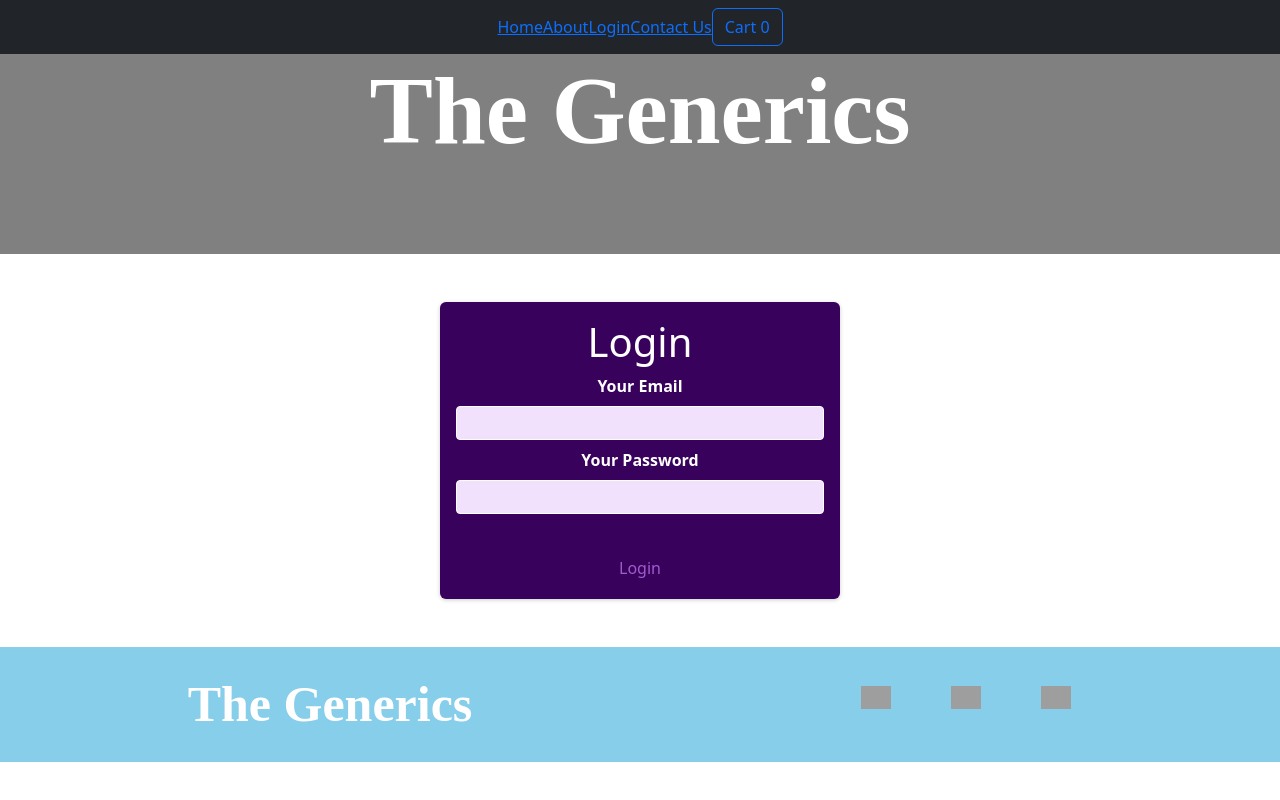
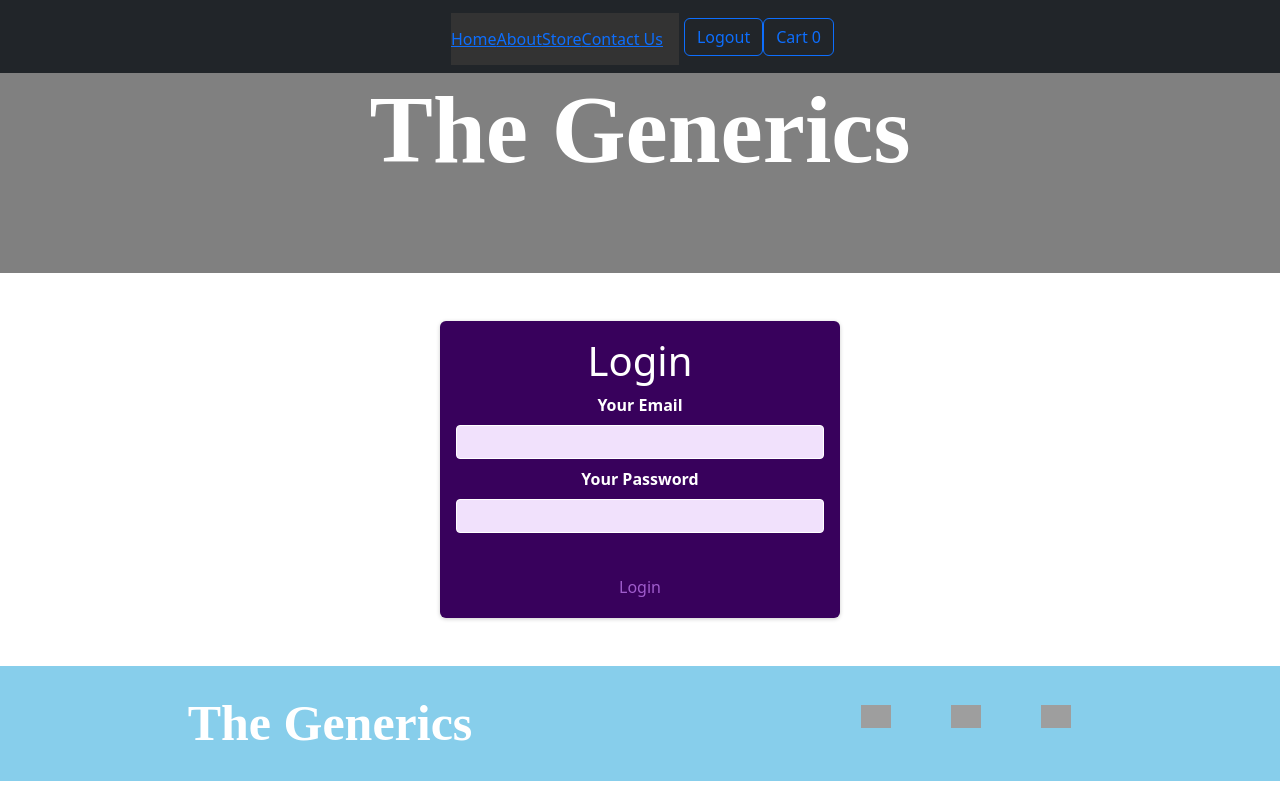
Before and after one commit to NehaParakh1/E-commerce-Project, a React (Create React App) app: page /login in a window 1280 px wide. Built offline with nearby package versions, Linux system fonts and the light colour scheme; sample sign-in values are in the browser's storage; grey boxes are pictures that could not be loaded.

Commit message:
23_protecting product page

```diff
--- a/src/App.js
+++ b/src/App.js
@@ -11,7 +11,7 @@ import ContactUs from './Component/Pages/ContactUs';
 import ProductDetails from "./Component/Pages/ProductDetails";
 import { ProductContextProvider } from "./Component/Store/ProductContext";
 import Login from './Component/Pages/Login'
-import AuthContext from './Component/Store/AuthContext'
+import AuthContext, { AuthContextProvider } from './Component/Store/AuthContext'
 
 function App(props) {
   const loginCtx=useContext(AuthContext)
@@ -40,6 +40,7 @@ function App(props) {
 }
 
   return(
+    <AuthContextProvider>
     <CartProvider>
     <Header onClick={cartOpenHandler}/>
     <main>
@@ -71,6 +72,7 @@ function App(props) {
     {showCart && <Cart onClose={closeHandler}/>}
 
    </CartProvider>
+   </AuthContextProvider>
   );
 }
 
--- a/src/Component/Cart/Cart.js
+++ b/src/Component/Cart/Cart.js
@@ -45,8 +45,7 @@ import CartContext from '../Store/CartContext';
         </Row>
         <Row>
           <Col className="text-center">
-            {/* There is no item in this cart click <Link to={"store"}>here</Link> to
-            shope */}
+
             <Table responsive="sm">
               <thead>
                 <tr className="th">
--- a/src/Component/Layout/Header.js
+++ b/src/Component/Layout/Header.js
@@ -4,6 +4,7 @@ import classes from './Header.module.css';
 import CartContext from '../Store/CartContext';
 import {NavLink, useHistory} from 'react-router-dom';
 import AuthContext from '../Store/AuthContext';
+
 const Header=(props)=>{
 const history=useHistory()
 const loginCtx=useContext(AuthContext)
@@ -22,18 +23,20 @@ return (
     <>
         <Navbar bg="dark" variant="dark" className='justify-content-center'>
 
-             <Nav className={classes.nav}>
+             <Nav className={classes.nav} >
                <NavLink to="/home">Home</NavLink>
                <NavLink to="/About">About</NavLink>
-               {!loginCtx.isLoggedin && <NavLink to ="/Login">Login</NavLink>}
+               {!loginCtx.isLoggedIn && <NavLink to ="/Login">Login</NavLink>}
+              {loginCtx.isLoggedIn && <NavLink to="/store">Store</NavLink>}
                <NavLink to='/ContactUs'>Contact Us</NavLink>
-               {loginCtx.isLoggedIn && <NavLink to="/store">Store</NavLink>}
-               {loginCtx.isLoggedIn &&
-              <Button onClick={logoutHandler}>Logout</Button>}
-             </Nav>
+
+               </Nav>
+             <div>
+             {loginCtx.isLoggedIn &&<Button variant="outline-primary" onClick={logoutHandler}>Logout</Button>}
+             </div>
 
           <div className={classes['flex-end']}>
-             <Button variant="outline-primary" onClick={props.onClick}>Cart <span>{quantity}</span></Button>
+             <Button variant="outline-primary" style={{float:"right"}} onClick={props.onClick}>Cart <span>{quantity}</span></Button>
              </div>
            </Navbar>
            <div style={{
--- a/src/Component/Layout/Header.module.css
+++ b/src/Component/Layout/Header.module.css
@@ -3,3 +3,33 @@
     justify-content: flex-end;
     float:right;
 }
+
+.nav{
+
+        background-color: #333;
+        overflow: hidden;
+        padding: 14px 16px;
+        margin: 5px
+
+}
+      /* Style the links inside the navigation bar */
+      .nav Navlink {
+        float: left;
+        color: #f2f2f2;
+        text-align: center;
+        padding: 14px 16px;
+        text-decoration: none;
+        font-size: 17px;
+      }
+
+      /* Change the color of links on hover */
+      .nav Navlink:hover {
+        background-color: #ddd;
+        color: black;
+      }
+
+      /* Add a color to the active/current link */
+      .nav navlink.active {
+        background-color: #04AA6D;
+        color: white;
+      }
--- a/src/Component/Pages/ContactUs.js
+++ b/src/Component/Pages/ContactUs.js
@@ -22,7 +22,7 @@ phoneNoRef.current.value=""
 }
 
 return(
-    <form onSubmit={submitHandler}>
+    <form onSubmit={submitHandler} >
     <div className={classes.control}>
       <label htmlFor="name">Name</label>
       <input type="text" id="name" ref={nameRef} />
@@ -35,7 +35,7 @@ return(
       <label htmlFor="phone">Phone Number</label>
       <input type="number" id="phone" ref={phoneNoRef} />
     </div>
-    <button>Submit</button>
+    <button className={classes.button}>Submit</button>
   </form>
 );
 }
--- a/src/Component/Pages/ContactUs.module.css
+++ b/src/Component/Pages/ContactUs.module.css
@@ -27,3 +27,18 @@
     outline: none;
     border-color: #230052;
   }
+
+  .button{
+
+
+      background:#230052;
+      color: white;
+      border: none;
+      margin-left: 12%;
+      padding: 7px;
+      border-radius: 5px;
+      position: relative;
+      font-weight: 700;
+      font-family: "Segoe UI", Tahoma, Geneva, Verdana, sans-serif;
+
+  }
--- a/src/Component/Pages/Login.js
+++ b/src/Component/Pages/Login.js
@@ -44,7 +44,7 @@ return res.json()
 }).then(data=>{
   loginCtx.login(data.idToken);
 history.replace('/store');
-
+console.log(data.idToken)
 }).catch(err=>{
   alert(err.message);
 })
--- a/src/Component/Product/ProductItem.js
+++ b/src/Component/Product/ProductItem.js
@@ -28,8 +28,8 @@ const ProductItem=(props)=>{
     return (
 
         <Card className={classes.card}>
-          <Card.Img variant="top" src={props.image} alt={props.title} />
-          <Link to="/store/:productId" onClick={ProductDetailHandler.bind(null, props)}><h5>Details</h5></Link>
+          <Link to="/store/:productId" ><Card.Img variant="top" src={props.image} alt={props.title} onClick={ProductDetailHandler.bind(null, props)}/>
+          </Link>
           <Card.Body>
             <Card.Title>{props.title}</Card.Title>
             <Card.Subtitle>
--- a/src/Component/Store/AuthContext.js
+++ b/src/Component/Store/AuthContext.js
@@ -17,11 +17,14 @@ export const AuthContextProvider = (props) => {
         setToken(token);
         localStorage.setItem('token', token)
         console.log(token)
+
+
     }
     const logoutHandler = () => {
         setToken(null);
         localStorage.removeItem('token')
         console.log(token)
+
     }
 
     const contextValue = ({
@@ -35,4 +38,4 @@ export const AuthContextProvider = (props) => {
         {props.children}
     </AuthContext.Provider>)
 }
-export default AuthContext
+export default AuthContext;
```
